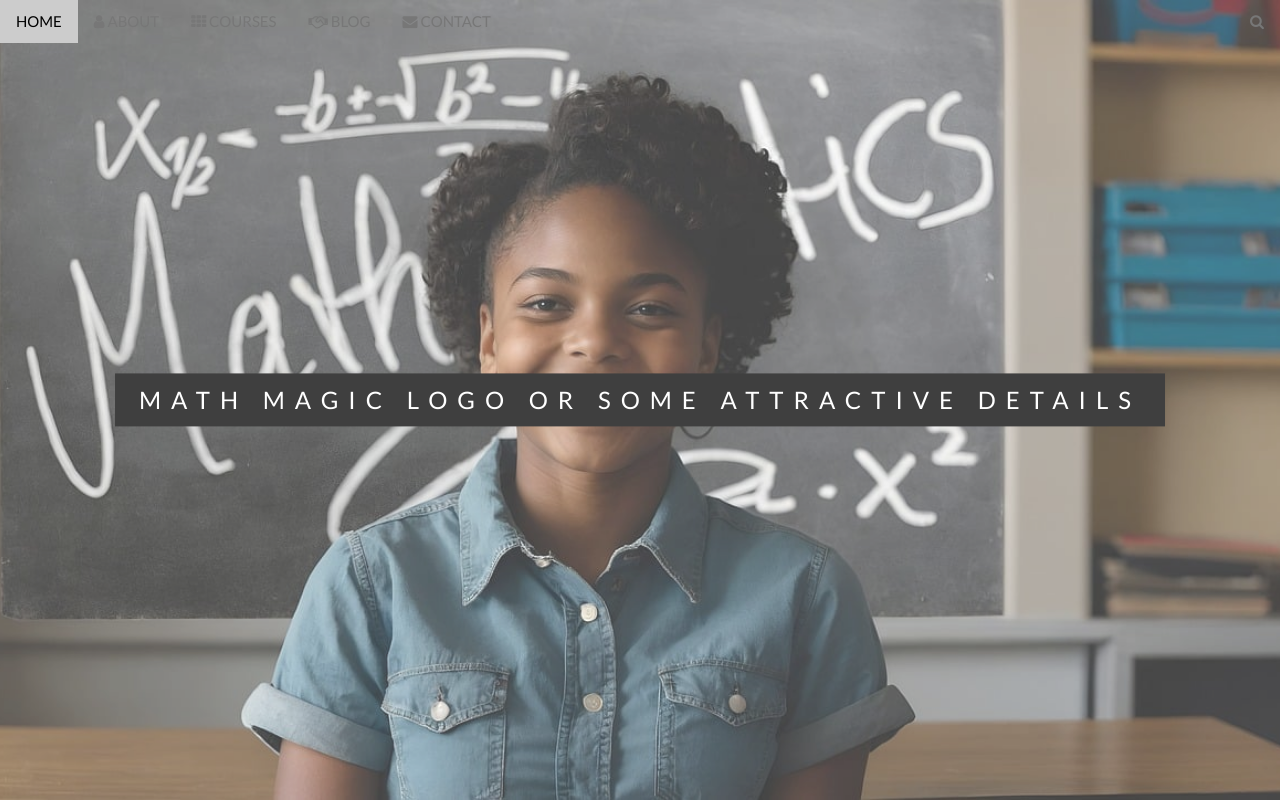
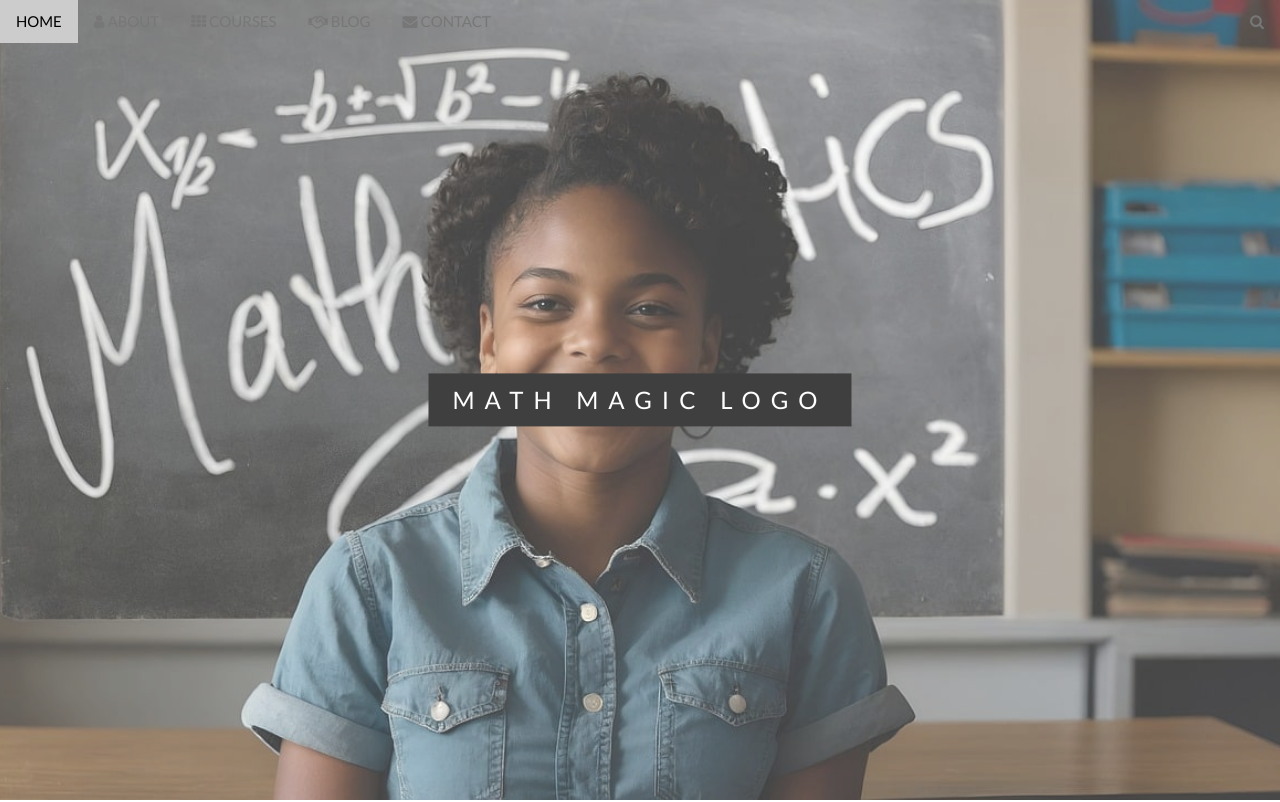
Before and after one commit to prashant-sharan/mathmagic, a plain HTML site: page index.html in a window 1280 px wide. Shown: the top 802 px of the page. Drawn offline with nearby package versions, Linux system fonts and the light colour scheme; some packages are replaced by stand-ins of ours.

Commit message:
Update index.html

```diff
--- a/index.html
+++ b/index.html
@@ -90,7 +90,7 @@ body, html {
 <!-- First Parallax Image with Logo Text -->
 <div class="bgimg-1 w3-display-container w3-opacity-min" id="home">
   <div class="w3-display-middle" style="white-space:nowrap;">
-    <span class="w3-center w3-padding-large w3-black w3-xlarge w3-wide w3-animate-opacity">MATH <span class="w3-hide-small">MAGIC</span> LOGO OR SOME ATTRACTIVE DETAILS</span>
+    <span class="w3-center w3-padding-large w3-black w3-xlarge w3-wide w3-animate-opacity">MATH <span class="w3-hide-small">MAGIC</span> LOGO</span>
   </div>
 </div>
 
```
